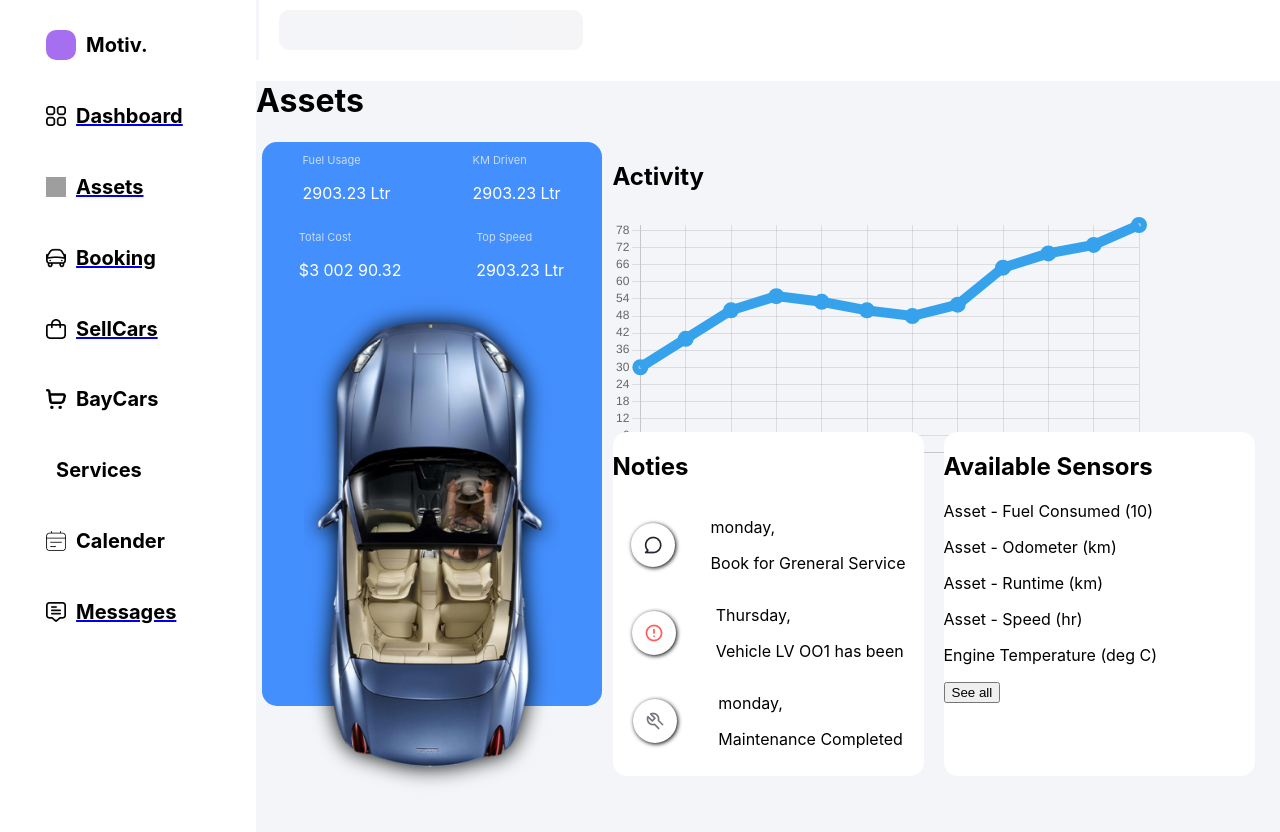
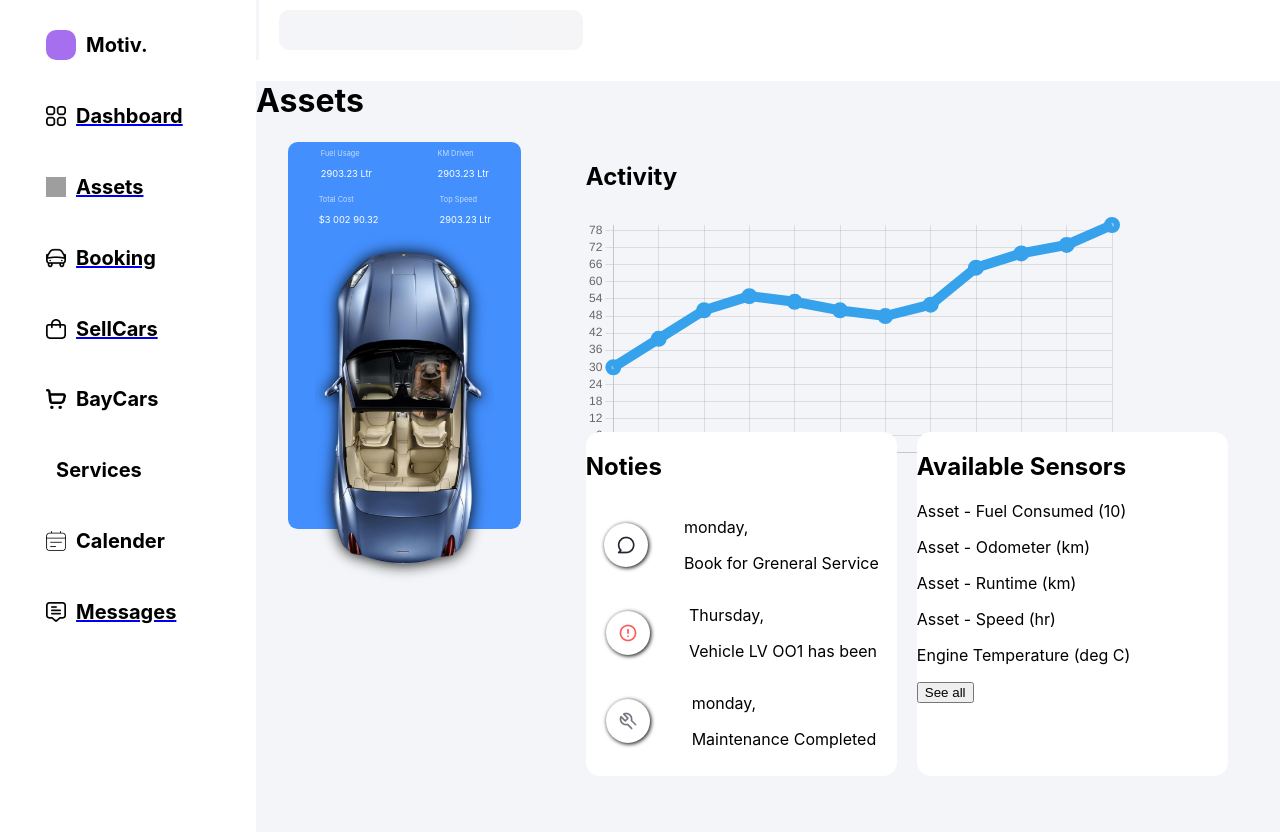
Before and after one commit to Bentsa-S/car-dashboard, a React (Create React App) app: page /Assets in a window 1280 px wide. Shown: the top 832 px of the page. Built offline with nearby package versions, Linux system fonts and the light colour scheme; grey boxes are pictures that could not be loaded.

Commit message:
add adaptive design for "Assets of car" Assets Section

```diff
--- a/src/Components/main/assetsSektion/Assets.section.style.css
+++ b/src/Components/main/assetsSektion/Assets.section.style.css
@@ -1,3 +1,5 @@
+/*Car Assets*/
+
 .flexAssets{
     display: flex;
     justify-content: space-around;
@@ -6,25 +8,26 @@
 
 .backgroundCarAssets{
     background-color: #438FFE;
-    width: 340px;
-    height: 564px;
-    border-radius: 15px;
+    width: calc(20px + 320 * (100vw / 1920));
+    height: calc(34px + 530 * (100vw / 1920));
+    border-radius: calc(1px + 13 * (100vw / 1920));
     display: flex;
     flex-direction: column;
     align-items: center;
 }
 
 .imgCarAssets{
-    width: 256px;
+    width: calc(26px + 230 * (100vw / 1920));
     margin-bottom: -100px;
 }
 
 .carFontAssets{
-    font-size: 11px;
+    font-size: calc(0px + 11 * (100vw / 1920));
     color: #C6DCFC;
 }
 
 .carFontAssetsForPrise{
+    font-size: calc(0px + 14 * (100vw / 1920));
     color: white;
 }
 .width100{
```
